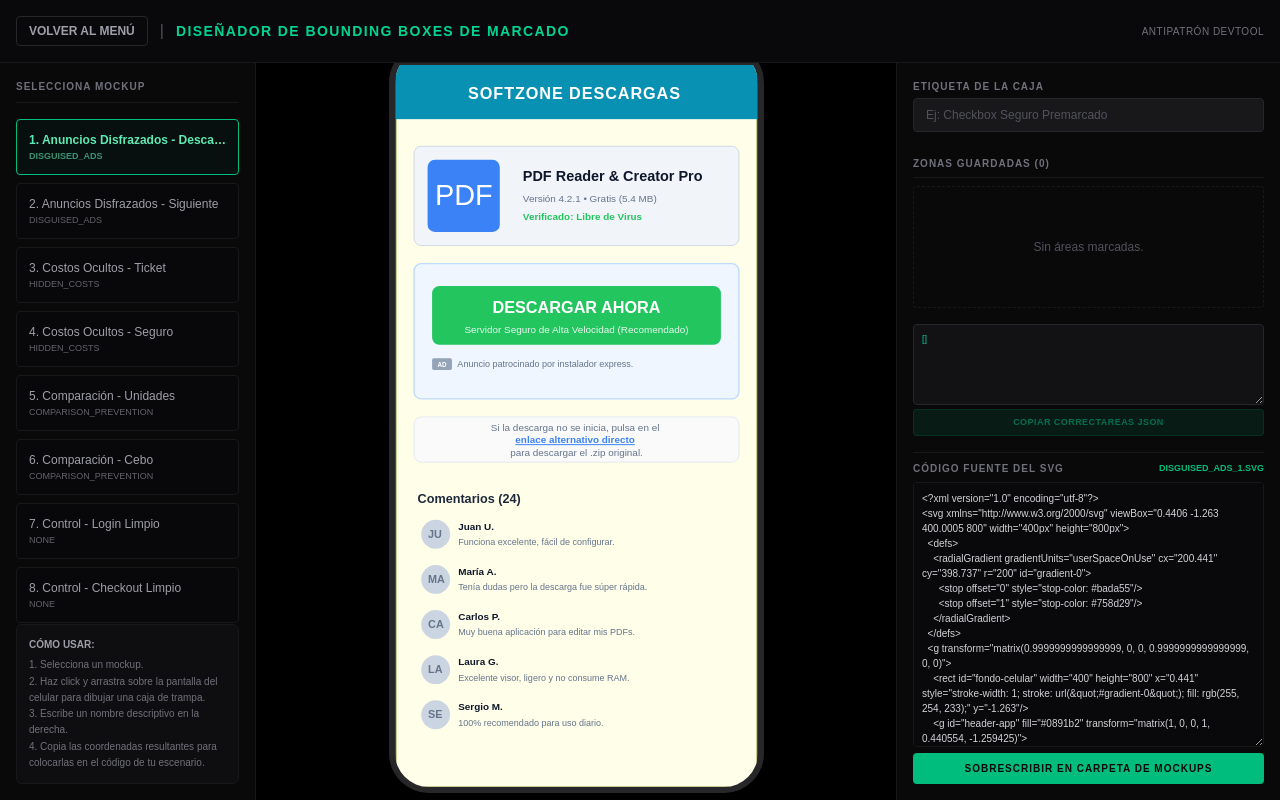
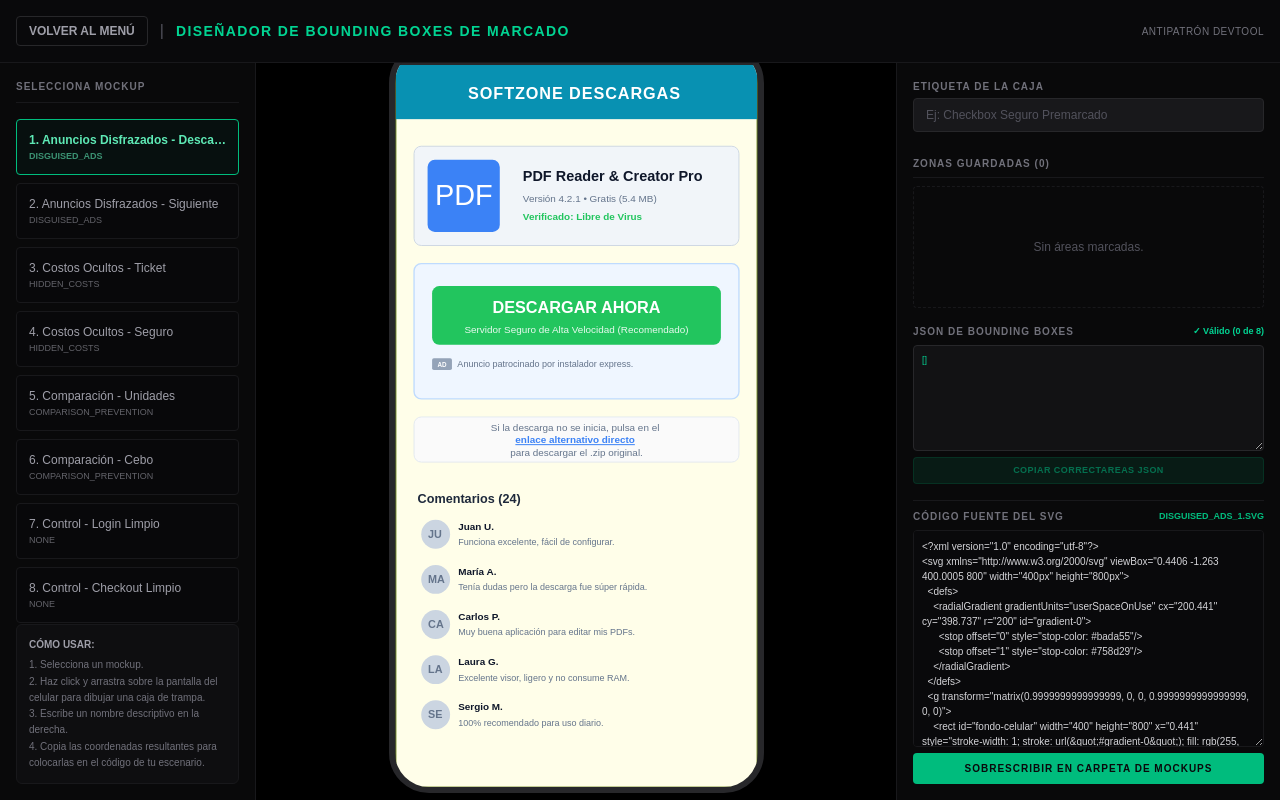
Before and after one commit to RealPingu/proyecto-memoria, a Next.js app: page /game/playground/scene/marking_designer in a window 1280 px wide. Built offline with nearby package versions, Linux system fonts and the light colour scheme.

Commit message:
feat: make JSON box container editable with live validation in marking designer

```diff
--- a/app/game/playground/scene/marking_designer/page.tsx
+++ b/app/game/playground/scene/marking_designer/page.tsx
@@ -17,6 +17,10 @@
   const [selectedMockup, setSelectedMockup] = useState<number>(0);
   const [boxes, setBoxes] = useState<BoundingBox[]>([]);
   const [labelInput, setLabelInput] = useState('');
+
+  // Estados para el JSON editable
+  const [jsonText, setJsonText] = useState('');
+  const [jsonError, setJsonError] = useState<string | null>(null);
 
   // Contenido de los SVGs cargados en memoria
   const [svgContents, setSvgContents] = useState<string[]>(['', '', '', '', '', '', '', '']);
@@ -65,6 +69,64 @@
   useEffect(() => {
     setBoxes([]);
   }, [selectedMockup]);
+
+  // Sincronizar boxes con jsonText cuando cambien externamente (Canvas o eliminación)
+  useEffect(() => {
+    const serialized = JSON.stringify(
+      boxes.map(b => ({
+        xMin: b.xMin,
+        xMax: b.xMax,
+        yMin: b.yMin,
+        yMax: b.yMax,
+        label: b.label
+      })),
+      null,
+      2
+    );
+    // Evitamos pisar el estado local si el usuario está escribiendo directamente en la caja
+    if (document.activeElement?.id !== 'json-textarea') {
+      setJsonText(serialized);
+      setJsonError(null);
+    }
+  }, [boxes]);
+
+  const handleJsonTextChange = (val: string) => {
+    setJsonText(val);
+    if (!val.trim()) {
+      setBoxes([]);
+      setJsonError(null);
+      return;
+    }
+    try {
+      const parsed = JSON.parse(val);
+      if (Array.isArray(parsed)) {
+        const newBoxes = parsed.map((item: any, idx: number) => {
+          if (
+            typeof item.xMin !== 'number' ||
+            typeof item.xMax !== 'number' ||
+            typeof item.yMin !== 'number' ||
+            typeof item.yMax !== 'number'
+          ) {
+            throw new Error('Todas las coordenadas (xMin, xMax, yMin, yMax) deben ser números');
+          }
+          return {
+            id: item.id || Date.now() + idx,
+            xMin: Number(item.xMin),
+            xMax: Number(item.xMax),
+            yMin: Number(item.yMin),
+            yMax: Number(item.yMax),
+            label: item.label || `Zona ${idx + 1}`
+          };
+        });
+        setBoxes(newBoxes);
+        setJsonError(null);
+      } else {
+        setJsonError('El JSON debe ser un array/lista []');
+      }
+    } catch (err: any) {
+      setJsonError(err.message || 'Error de sintaxis JSON');
+    }
+  };
 
   // Manejo de clicks en el Canvas SVG overlay (400x800)
   const getSVGCoords = (e: React.MouseEvent<SVGSVGElement>) => {
@@ -366,17 +428,29 @@
               )}
             </div>
 
-            {/* Código JSON Generado */}
-            <div className="h-28 shrink-0 flex flex-col space-y-1">
+
+
+            {/* Código JSON Generado y Editable */}
+            <div className="h-40 shrink-0 flex flex-col space-y-1.5">
+              <div className="flex justify-between items-center">
+                <span className="text-[10px] font-bold text-zinc-500 uppercase tracking-widest">JSON de Bounding Boxes</span>
+                {jsonError ? (
+                  <span className="text-[9px] font-mono text-red-400 font-bold">✕ {jsonError}</span>
+                ) : (
+                  <span className="text-[9px] font-mono text-emerald-400 font-bold">✓ Válido ({boxes.length} de 8)</span>
+                )}
+              </div>
               <textarea
-                readOnly
-                value={getGeneratedJSON()}
-                className="flex-1 w-full bg-zinc-900/60 border border-zinc-800 rounded p-2 text-[9px] font-mono text-emerald-400 focus:outline-none focus:border-zinc-800 select-all"
+                id="json-textarea"
+                value={jsonText}
+                onChange={(e) => handleJsonTextChange(e.target.value)}
+                placeholder="[]"
+                className="flex-1 w-full bg-zinc-900/60 border border-zinc-800 rounded p-2 text-[9px] font-mono text-emerald-400 focus:outline-none focus:border-zinc-700"
               />
               <button
                 onClick={() => {
-                  navigator.clipboard.writeText(getGeneratedJSON());
-                  alert('Copiado al portapapeles!');
+                  navigator.clipboard.writeText(jsonText);
+                  alert('¡Copiado al portapapeles!');
                 }}
                 disabled={boxes.length === 0}
                 className="w-full py-1.5 text-[9px] font-mono font-bold uppercase tracking-wider rounded text-center transition bg-emerald-500/20 border border-emerald-500/30 text-emerald-400 hover:bg-emerald-500/30 disabled:opacity-50 disabled:cursor-not-allowed"
```
